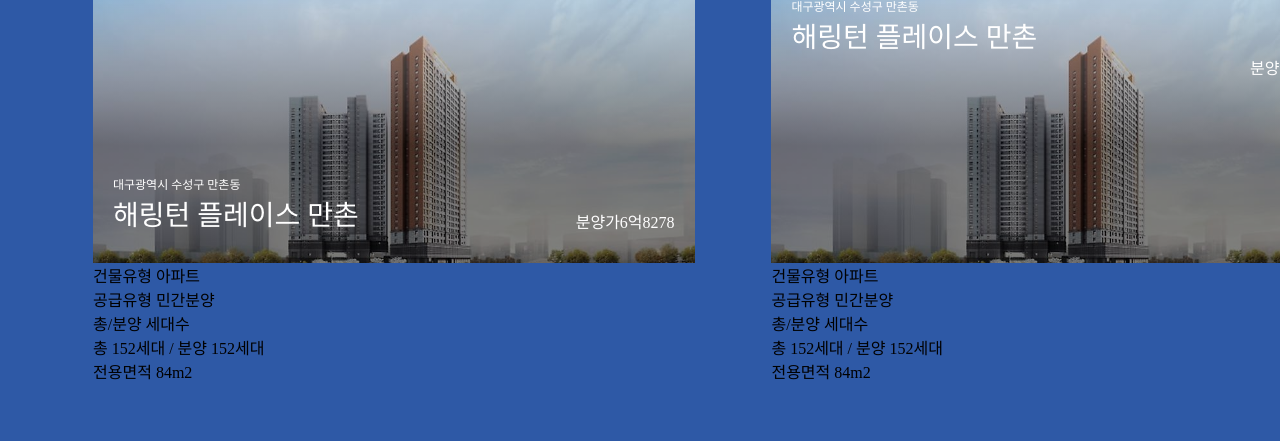
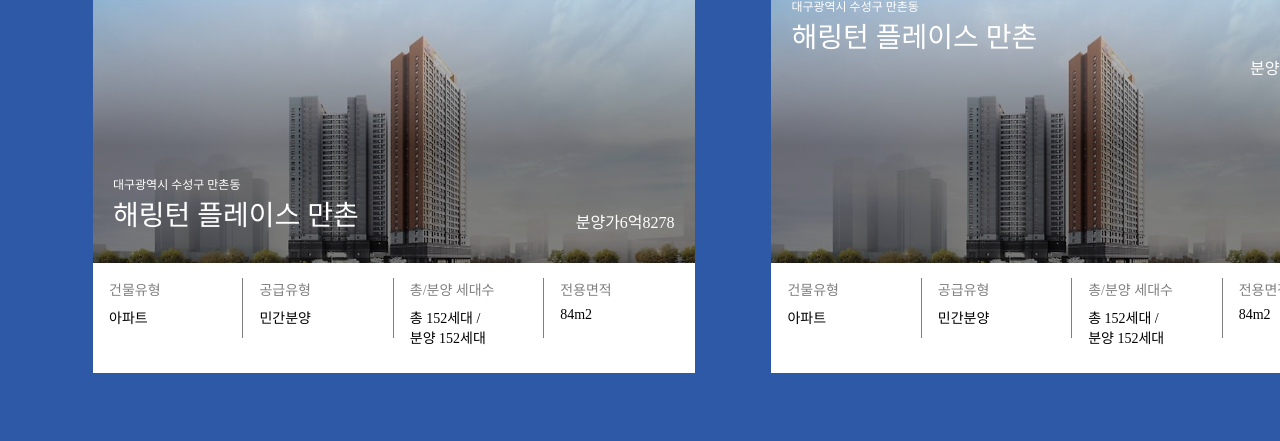
Before and after one commit to rubatocantabile/Creatinig_a_Website_Exercise, a plain HTML site: page dabang/index.html in a window 1280 px wide. Shown: the part 175-616 px from the top of the page. Drawn offline with Linux system fonts and the light colour scheme.

Commit message:
readme '자료/정보 페이지' 업데이트 + 학습 내용

```diff
--- a/dabang/index.html
+++ b/dabang/index.html
@@ -115,5 +115,6 @@
     </div>
   </div>
 
+  <script src="./common.js"></script>
 </body>
 </html>
--- a/dabang/style.css
+++ b/dabang/style.css
@@ -191,6 +191,7 @@
 .date span:first-child {
   width: 25%;
   background-color: rgb(194, 36, 36);
+  cursor: pointer;
 }
 
 .date span:last-child {
@@ -221,3 +222,40 @@
   justify-content: flex-end;
   text-align: right;
 }
+
+.detail {
+  background: #fff;
+  display: flex;
+  height: 110px;
+}
+
+.detail .column {
+  padding: 1em;
+  flex-grow: 1;
+  flex-basis: 115px;
+  position: relative;
+}
+
+.detail .column span {
+  display: block;
+  font-size: 14px;
+}
+
+.detail .column span.type {
+  color: gray;
+  margin-bottom: 8px;
+}
+
+.detail .column:not(:last-child):after {
+  content: '';
+  height: 60px;
+  border-right: 1px solid gray;
+  display: block;
+  position: absolute;
+  top: 15px;
+  right: 0;
+}
+
+/* .detail .column:last-child:after {
+  display: none;
+} */
```
Also changed, not shown: README.md.
